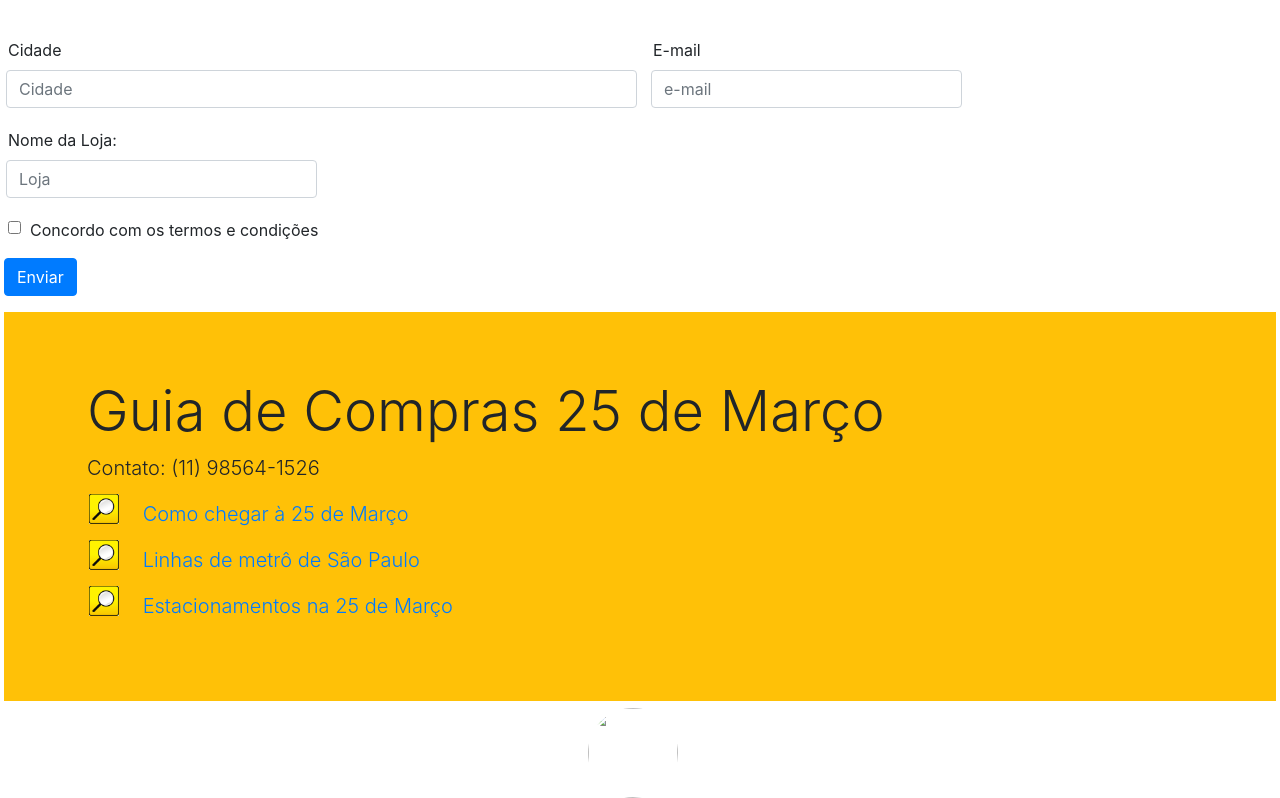
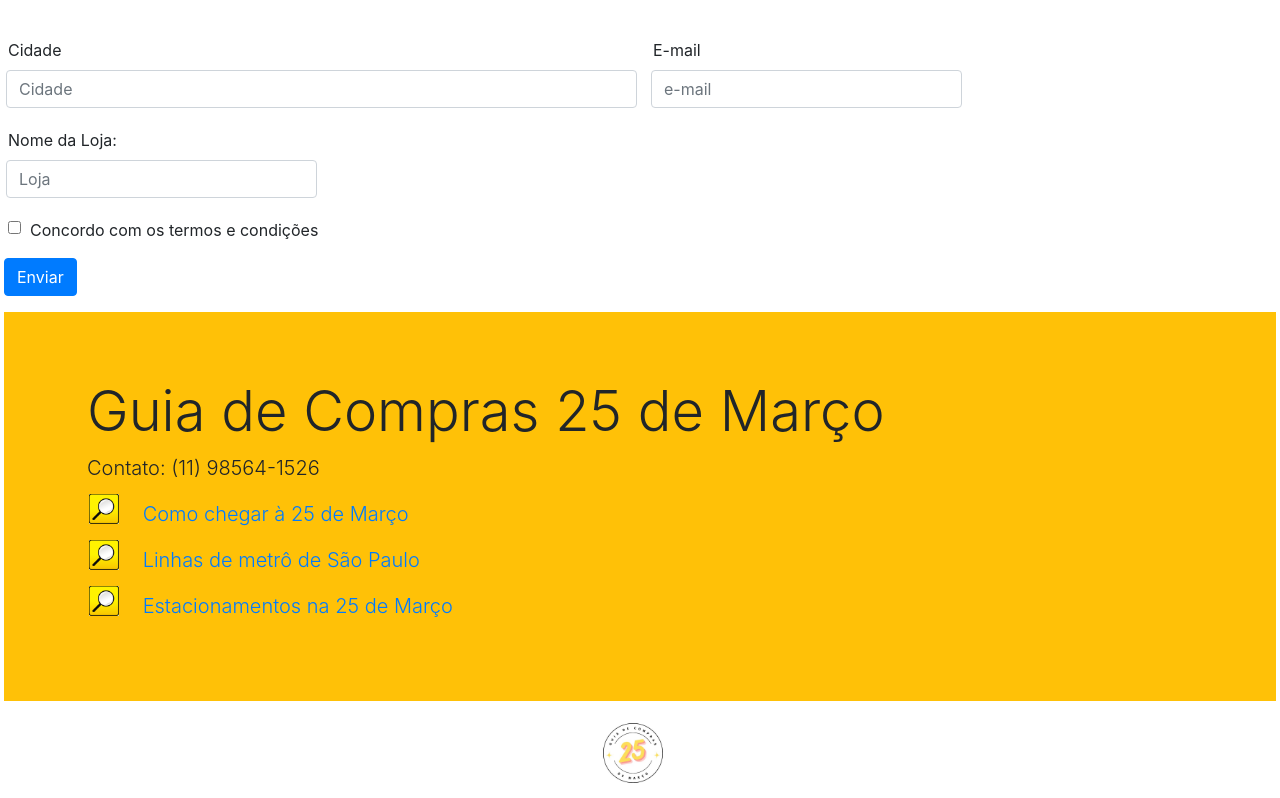
Before and after one commit to 1freelipe/DSM_DW_1S, a plain HTML site: page Modernizacao/index.html in a window 1280 px wide. Shown: the part 2020-2818 px from the top of the page. Drawn offline with nearby package versions, Linux system fonts and the light colour scheme.

Commit message:
Update Project
+ Correções

```diff
--- a/Modernizacao/index.html
+++ b/Modernizacao/index.html
@@ -18,13 +18,13 @@
     <!-- Início da navbar -->
     <nav class="navbar navbar-light justify-content-center">
         <a class="navbar-brand" href="#">
-            <img src="img/logo.png" width="125" height="125" alt="">
+            <img src="../Modernizacao/img/logo.png" width="125" height="125" alt="">
         </a>
     </nav>
     <!-- <div class="div1">Guia de Compras 25 de Março</div> -->
     <nav class="navbar navbar-expand-lg navbar-light bg-warning">
         <a class="navbar-brand" href="#">
-            <img src="img/logo1.png" width="50" height="50" alt="">
+            <img src="../Modernizacao/img/logo1.png" width="50" height="50" alt="">
         </a>
         <button class="navbar-toggler" type="button" data-toggle="collapse" data-target="#conteudoNavbarSuportado"
             aria-controls="conteudoNavbarSuportado" aria-expanded="false" aria-label="Alterna navegação">
@@ -255,7 +255,7 @@
     <!-- Início do rodpé -->
     <nav class="navbar navbar-light justify-content-center">
         <a class="navbar-brand" href="#">
-            <img class="logo-footer" src="../Modernizacao/img/4" width="90" height="90" alt="">
+            <img class="logo-footer" src="../Modernizacao/img/logo.png" width="90" height="90" alt="">
         </a>
     </nav>
     <!-- Fim do rodapé -->
```
